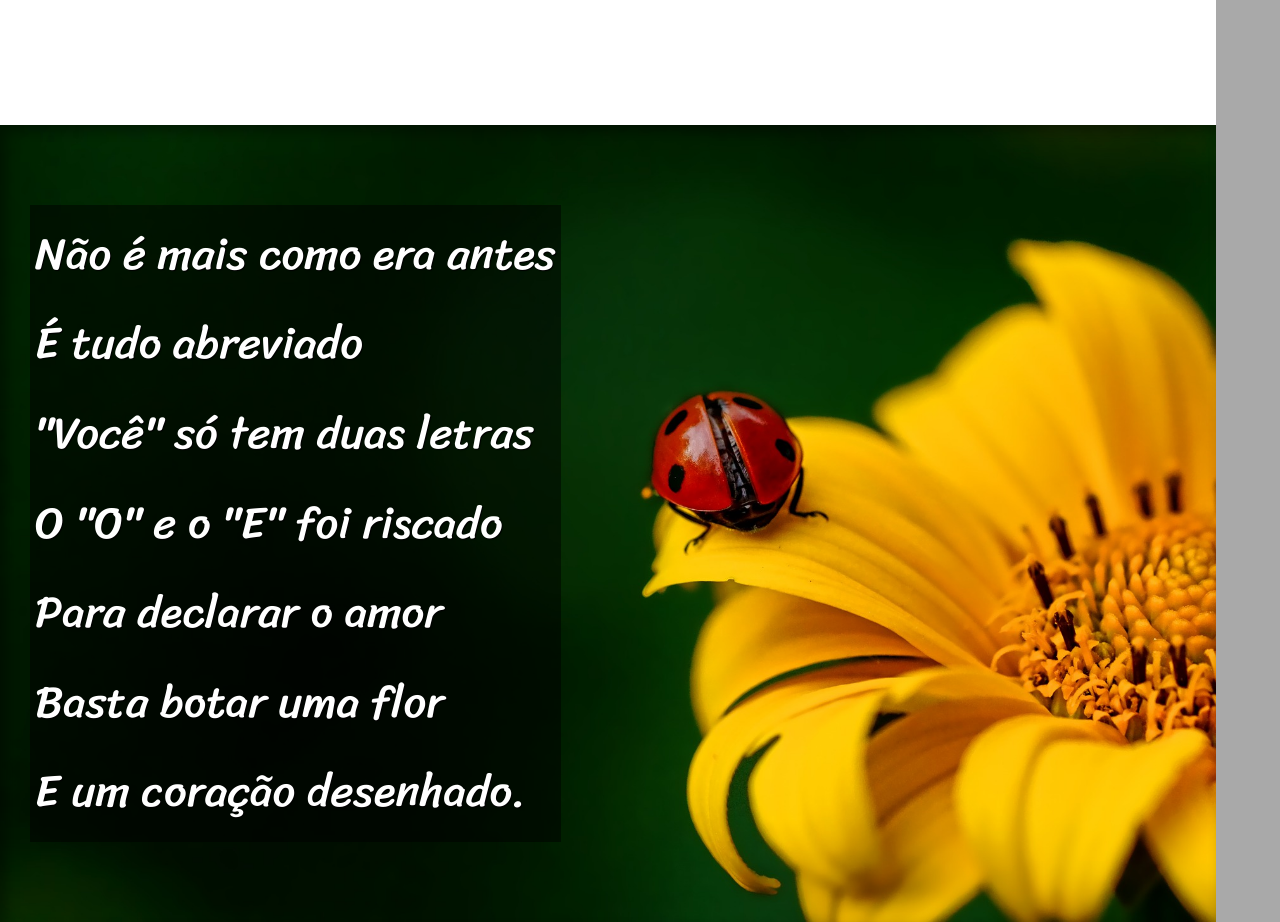
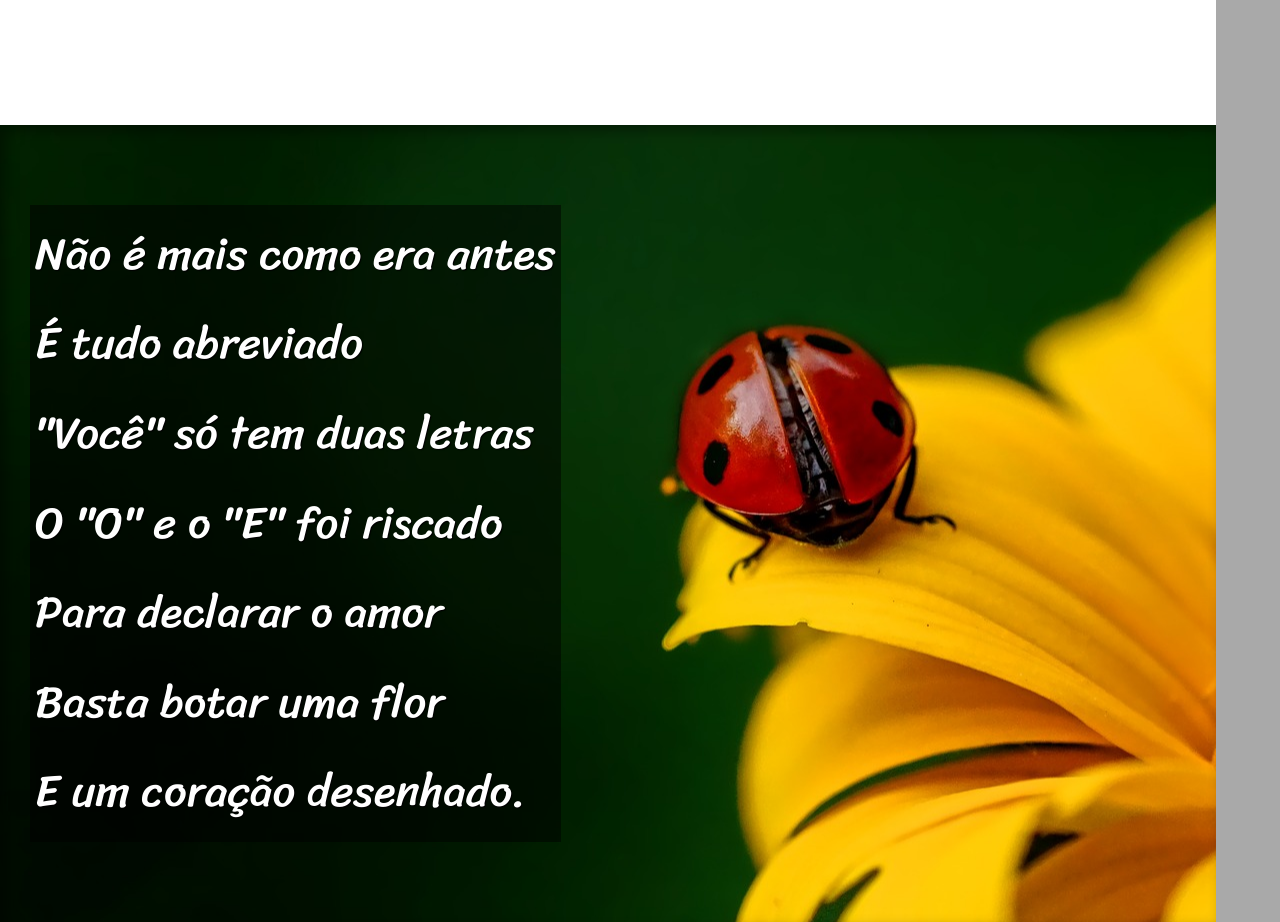
Before and after one commit to cardosoale/projeto-cordel, a plain HTML site: page index.html in a window 1280 px wide. Shown: the part 1040-1962 px from the top of the page. Drawn offline with Linux system fonts and the light colour scheme.

Commit message:
centralização

```diff
--- a/style/style.css
+++ b/style/style.css
@@ -65,7 +65,7 @@ section > p{
 
 .imagens{
     background-color: rgba(0, 0, 0, 0.76);
-    background-size: cover;
+    /*background-size: cover;*/
     background-attachment: fixed;
     color: white;
     box-shadow: inset 6px 6px 13px 0px rgba(0, 0, 0, 0.39);
@@ -79,7 +79,7 @@ section > p{
 
 #img01{
     background-image: url(../imagens/background001.jpg);
-    background-position: right bottom;
+    background-position: center center;
 }
 
 #img02{
```
